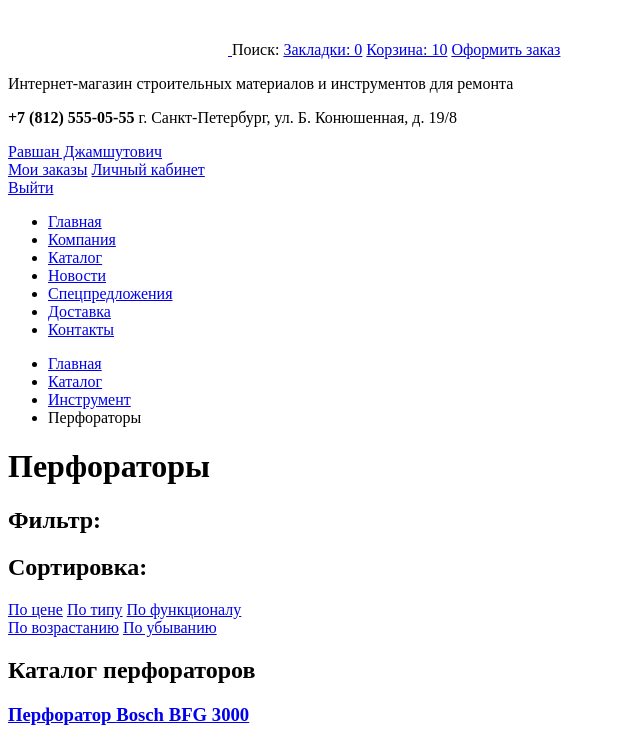
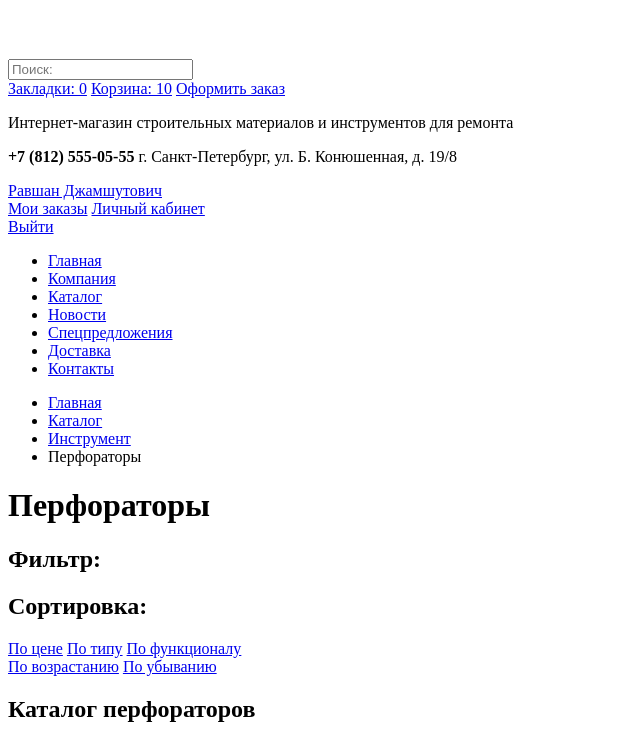
Before and after one commit to koshikishi/1034233-technomart-25, a plain HTML site: page catalog.html in a window 1280 px wide. Shown: the top 740 px of the page, without its empty margins (0-640 px from the left). Drawn offline with Linux system fonts and the light colour scheme.

Commit message:
:sparkles: Добавил разметку формы поиска в шапке на всех страницах.

```diff
--- a/catalog.html
+++ b/catalog.html
@@ -10,7 +10,9 @@
         <a class="logo" href="index.html">
           <img src="img/logo.svg" alt="Логотип интернет-магазина «Техномарт»" width="220" height="47">
         </a>
-        <span class="header__search">Поиск:</span> <!-- Позже здесь будет форма поиска -->
+        <form class="header__search" action="" method="get">
+          <input type="search" name="search" placeholder="Поиск:" aria-label="Форма поиска">
+        </form>
         <a class="header__button header__button--bookmarks" href="bookmarks.html">Закладки: 0</a>
         <a class="header__button header__button--cart header__button--full" href="cart.html">Корзина: 10</a>
         <a class="header__button header__button--order" href="order.html">Оформить заказ</a>
```
Also changed, not shown: index.html (+3 -1 lines).
